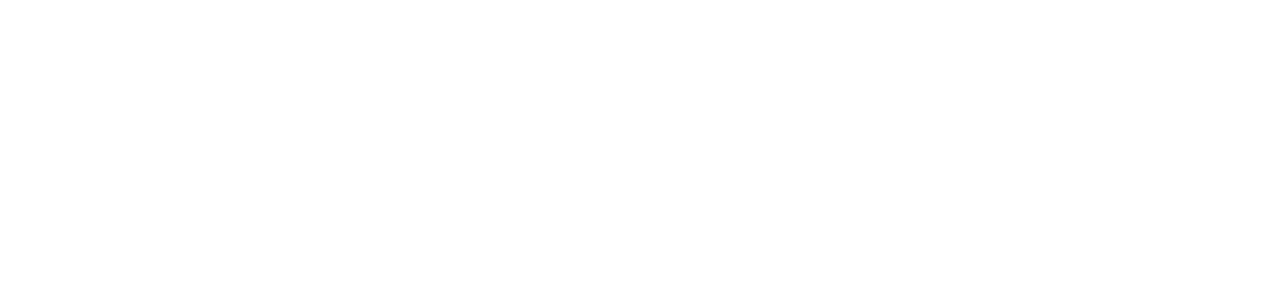
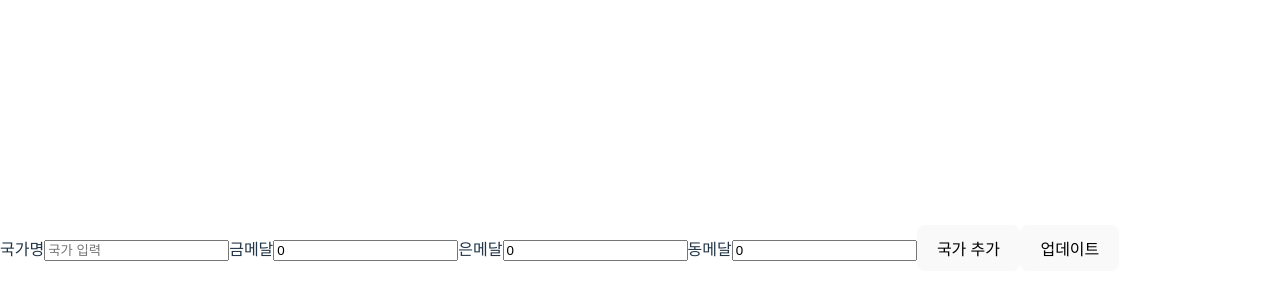
Before and after one commit to ej-kimm/Olympic-medal-tracker, a React (Vite) app: page / in a window 1280 px wide. Shown: the part 152-452 px from the top of the page. Built offline with nearby package versions, Linux system fonts and the light colour scheme.

Commit message:
🚧 Implement useState for currentMedal and separate input fields

```diff
--- a/src/App.jsx
+++ b/src/App.jsx
@@ -1,5 +1,66 @@
-import React from 'react'
+import React, { useState } from 'react'
+import MedalFormInput from './components/MedalFormInput'
+import { AddOrUpdateButton } from './components/ui/Button'
 
 export default function App() {
-  return <div></div>
+  const [medals, setMedals] = useState([])
+  const [currentMedal, setCurrentMedal] = useState({
+    country: '',
+    gold: 0,
+    silver: 0,
+    bronze: 0,
+  })
+
+  const handleInputChange = (e) => {
+    const { id, value } = e.target
+    if (id === 'country' || (Number(value) >= 0 && Number(value) <= 99)) {
+      setCurrentMedal((prev) => ({
+        ...prev,
+        [id]: id === 'country' ? value : Number(value),
+      }))
+    }
+  }
+
+  const handleSubmit = (e) => {
+    e.preventDefault()
+
+    setMedals((prev) => [...prev, currentMedal])
+    setCurrentMedal({ country: '', gold: 0, silver: 0, bronze: 0 })
+  }
+
+  return (
+    <form onSubmit={handleSubmit}>
+      <MedalFormInput
+        id="country"
+        label="국가명"
+        type="text"
+        placeholder="국가 입력"
+        onChange={handleInputChange}
+      />
+      <MedalFormInput
+        id="gold"
+        label="금메달"
+        type="number"
+        value={currentMedal.gold}
+        onChange={handleInputChange}
+      />
+      <MedalFormInput
+        id="silver"
+        label="은메달"
+        type="number"
+        value={currentMedal.silver}
+        onChange={handleInputChange}
+      />
+      <MedalFormInput
+        id="bronze"
+        label="동메달"
+        type="number"
+        value={currentMedal.bronze}
+        onChange={handleInputChange}
+      />
+
+      <AddOrUpdateButton>국가 추가</AddOrUpdateButton>
+      <AddOrUpdateButton>업데이트</AddOrUpdateButton>
+    </form>
+  )
 }
--- /dev/null
+++ b/src/components/MedalFormInput.jsx
@@ -0,0 +1,18 @@
+import React from 'react'
+
+const MedalFormInput = ({ id, label, type, placeholder, value, onChange }) => {
+  return (
+    <>
+      <label htmlFor={id}>{label}</label>
+      <input
+        id={id}
+        type={type}
+        placeholder={placeholder}
+        value={value}
+        onChange={onChange}
+      />
+    </>
+  )
+}
+
+export default MedalFormInput
--- /dev/null
+++ b/src/components/ui/Button.jsx
@@ -0,0 +1,5 @@
+import React from 'react'
+
+export const AddOrUpdateButton = ({ children }) => {
+  return <button type="submit">{children}</button>
+}
```
